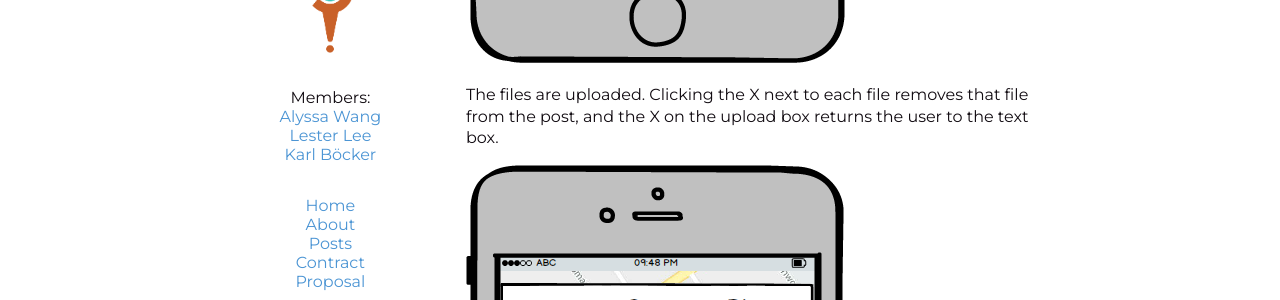
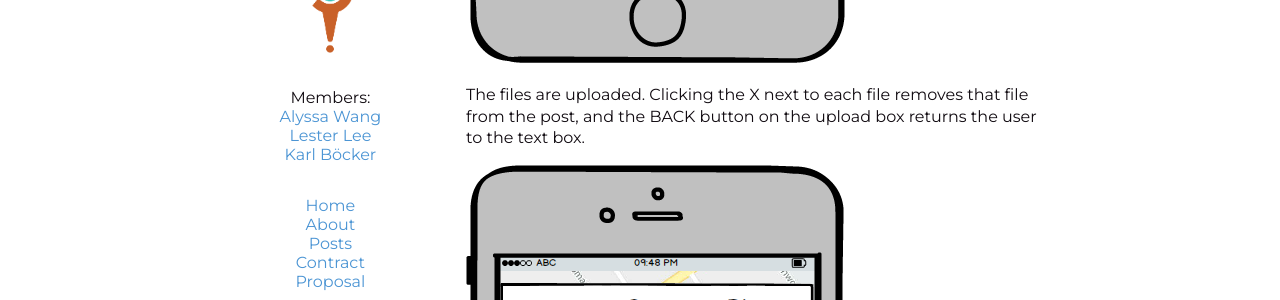
Before and after one commit to lester-lee/curious-places, a Jekyll site: the page built from _posts/2018-04-19-digital_mockup.md, in a window 1280 px wide and 900 px high, scrolled down 4050 px. Shown: the part 175-475 px from the top of the window. Built offline with Jekyll 4.4.1, drawn with Linux system fonts in a browser that asks for light colours; some of the changed text lies outside the part shown.

Commit message:
Update 2018-04-19-digital_mockup.md

```diff
--- a/_posts/2018-04-19-digital_mockup.md
+++ b/_posts/2018-04-19-digital_mockup.md
@@ -22,7 +22,7 @@ Clicking the TAGS button allows a user to add relevant tags to their post.
 Clicking the ATTACH button allows the user to upload other media, including photos, video, and sound bites. Media can be attached either by looking through items saved on the device or by capturing content immediately from the app.
 ![]({{ site.baseurl }}/images/digital_mockup/Attach 1.png)
 
-The files are uploaded. Clicking the X next to each file removes that file from the post, and the X on the upload box returns the user to the text box.
+The files are uploaded. Clicking the X next to each file removes that file from the post, and the BACK button on the upload box returns the user to the text box.
 
 ![]({{ site.baseurl }}/images/digital_mockup/Attach 3.png)
 
```
Also changed, not shown: other parts of _posts/2018-04-19-digital_mockup.md (+1 -1 lines).
